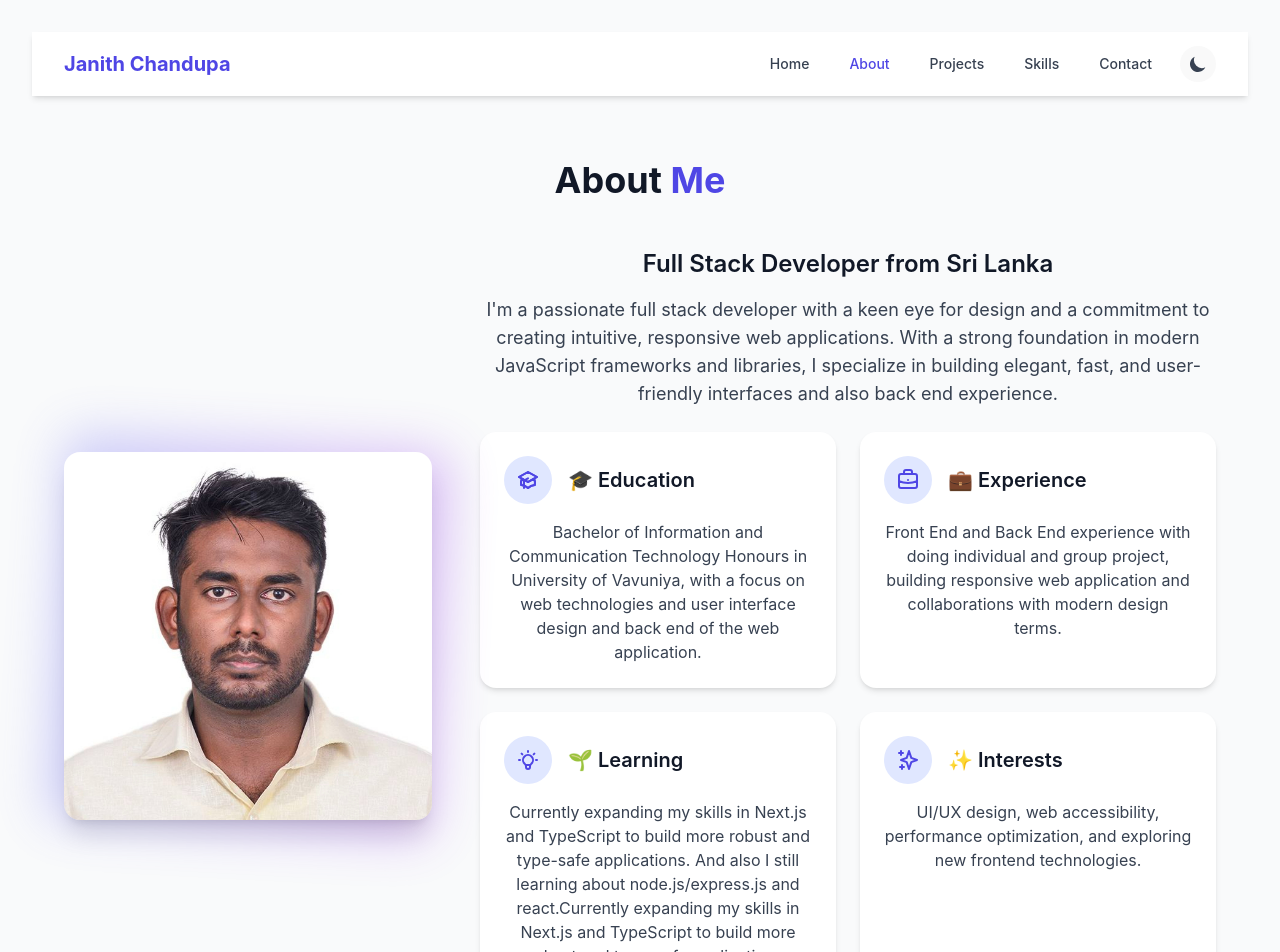
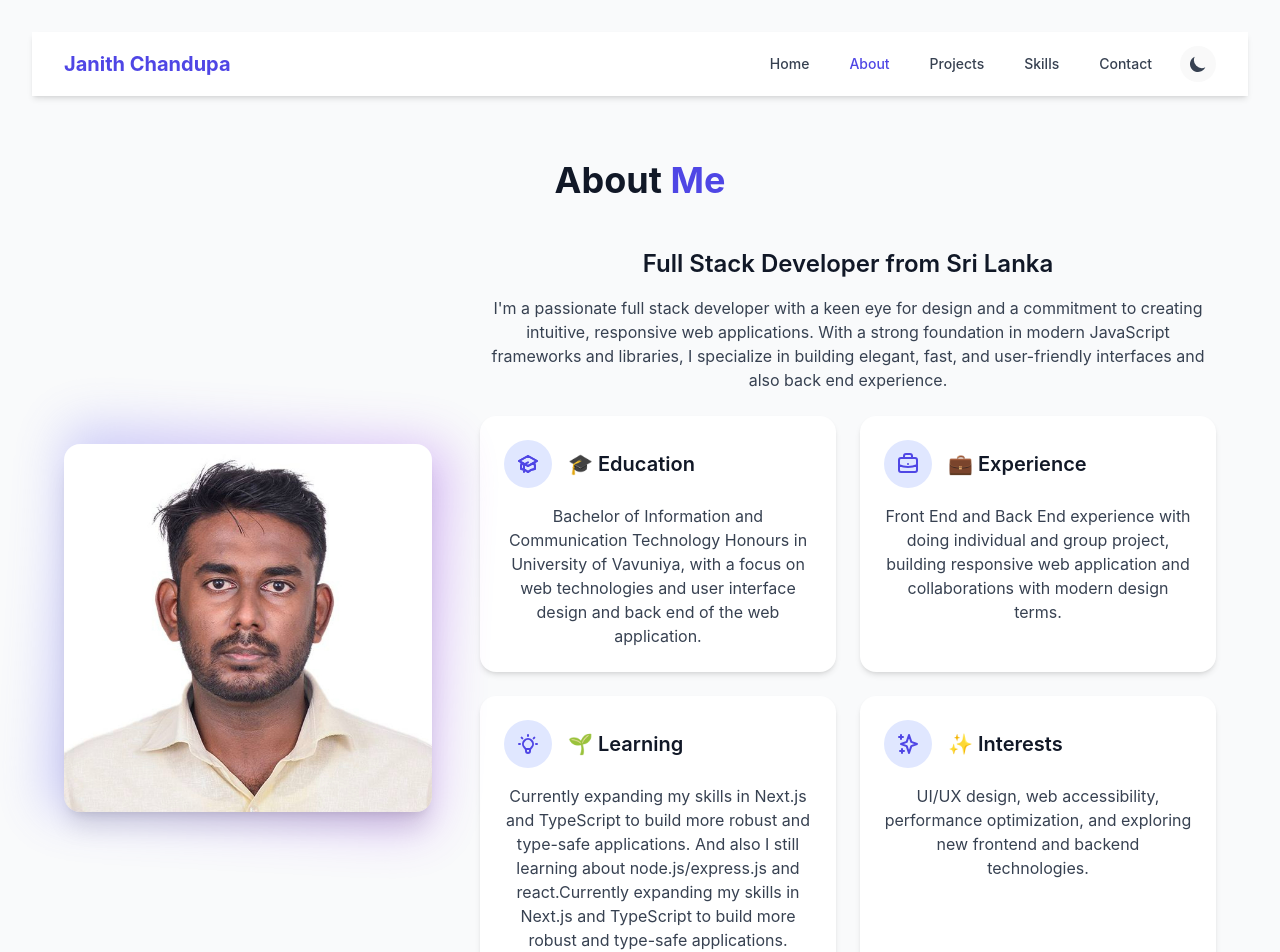
Before and after one commit to Janith33/my-react-portfolio, a React (Vite) app: page /about in a window 1280 px wide. Shown: the top 952 px of the page. Built offline with nearby package versions, Linux system fonts and the light colour scheme.

Commit message:
modify the code

```diff
--- a/src/pages/About.tsx
+++ b/src/pages/About.tsx
@@ -47,7 +47,7 @@ const About = () => {
             <h2 className="text-2xl font-semibold text-gray-900 dark:text-white mb-4">
               Full Stack Developer from Sri Lanka
             </h2>
-            <p className="text-lg text-gray-700 dark:text-gray-300 mb-6">
+            <p className="text-base text-gray-700 dark:text-gray-300 mb-6">
               I'm a passionate full stack developer with a keen eye for design and a commitment to creating
               intuitive, responsive web applications. With a strong foundation in modern JavaScript frameworks
               and libraries, I specialize in building elegant, fast, and user-friendly interfaces and also back
@@ -171,7 +171,7 @@ const About = () => {
                   </h3>
                 </div>
                 <p className="text-gray-700 dark:text-gray-300">
-                  UI/UX design, web accessibility, performance optimization, and exploring new frontend technologies.
+                  UI/UX design, web accessibility, performance optimization, and exploring new frontend  and  backend technologies.
                 </p>
               </div>
             </div>
```
